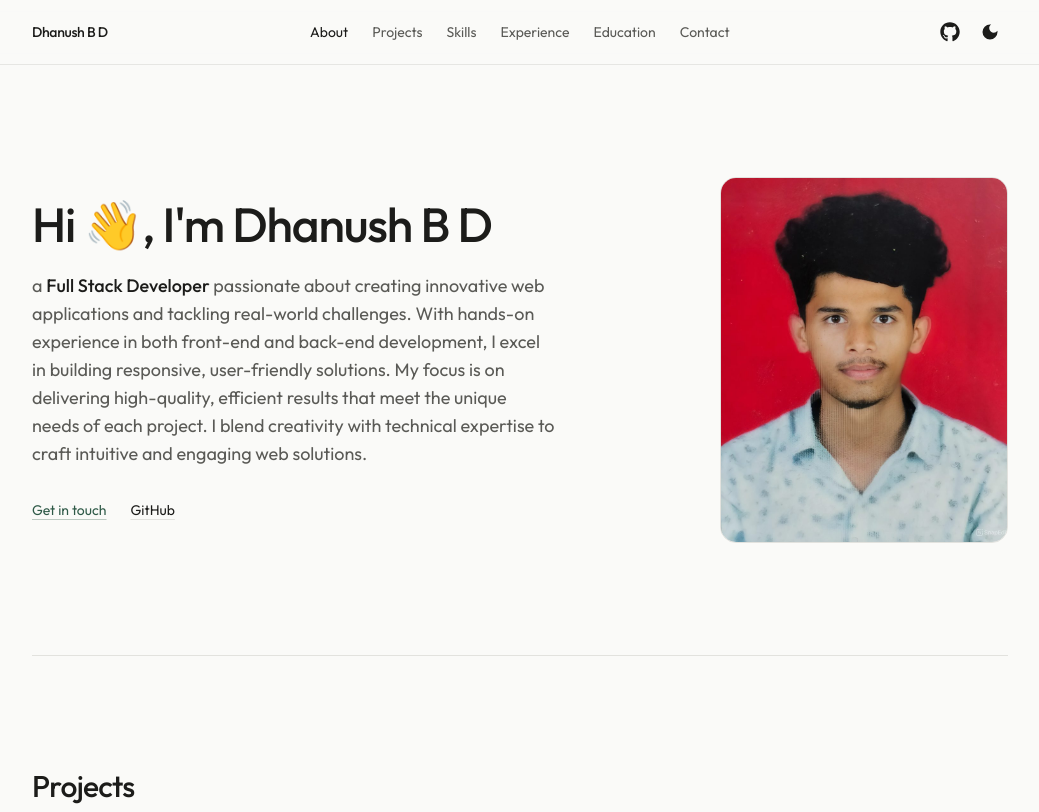
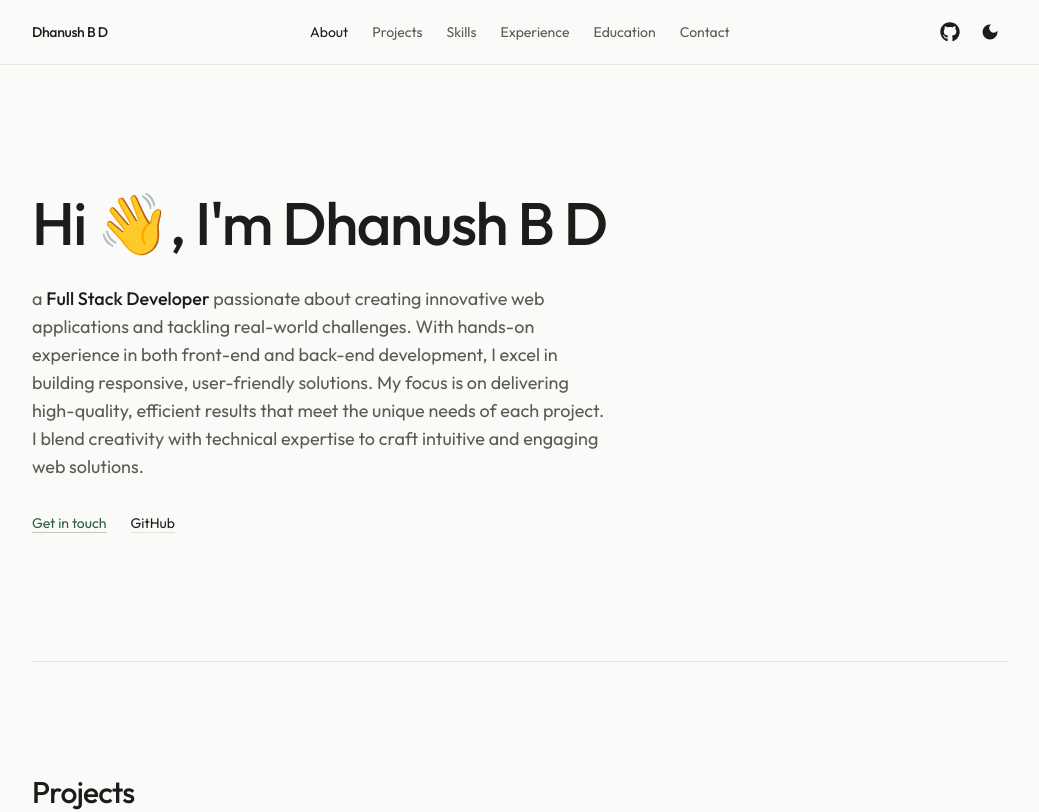
Before and after one commit to Dhanushbd03/current-portfolio, a React (Vite) app: page / in a window 1280 px wide. Shown: the top 812 px of the page, without its empty margins (120-1159 px from the left). Built offline with nearby package versions, Linux system fonts and the light colour scheme.

Commit message:
Remove the portrait from the homepage hero.
Leave the intro as a text-only block so the name and bio carry the section without a personal photo.

Co-authored-by: Dhanush B D <Dhanushbd03@users.noreply.github.com>

```diff
--- a/src/components/Hero.jsx
+++ b/src/components/Hero.jsx
@@ -2,13 +2,13 @@ const Hero = () => {
   return (
     <section
       id="about"
-      className="mx-auto grid max-w-page items-center gap-12 px-5 py-16 sm:px-6 md:grid-cols-[minmax(0,1.15fr)_minmax(0,0.85fr)] md:gap-16 md:py-28"
+      className="mx-auto max-w-page px-5 py-20 sm:px-6 md:py-32"
     >
-      <div>
-        <h1 className="max-w-xl text-4xl font-medium tracking-tight text-ink sm:text-5xl">
+      <div className="max-w-2xl">
+        <h1 className="text-4xl font-medium tracking-tight text-ink sm:text-6xl">
           Hi 👋, I&apos;m Dhanush B D
         </h1>
-        <p className="mt-6 max-w-xl text-base leading-relaxed text-mute sm:text-lg">
+        <p className="mt-8 max-w-xl text-base leading-relaxed text-mute sm:text-lg">
           a <span className="font-medium text-ink">Full Stack Developer</span>{" "}
           passionate about creating innovative web applications and tackling
           real-world challenges. With hands-on experience in both front-end and
@@ -34,15 +34,6 @@ const Hero = () => {
           </a>
         </div>
       </div>
-      <div className="justify-self-start md:justify-self-end">
-        <img
-          src="portrait.jpg"
-          alt="Portrait of Dhanush B D"
-          width="900"
-          height="1145"
-          className="w-56 rounded-2xl border border-line object-cover sm:w-72"
-        />
-      </div>
     </section>
   );
 };
```
Also changed, not shown: public/portrait.jpg (deleted).
